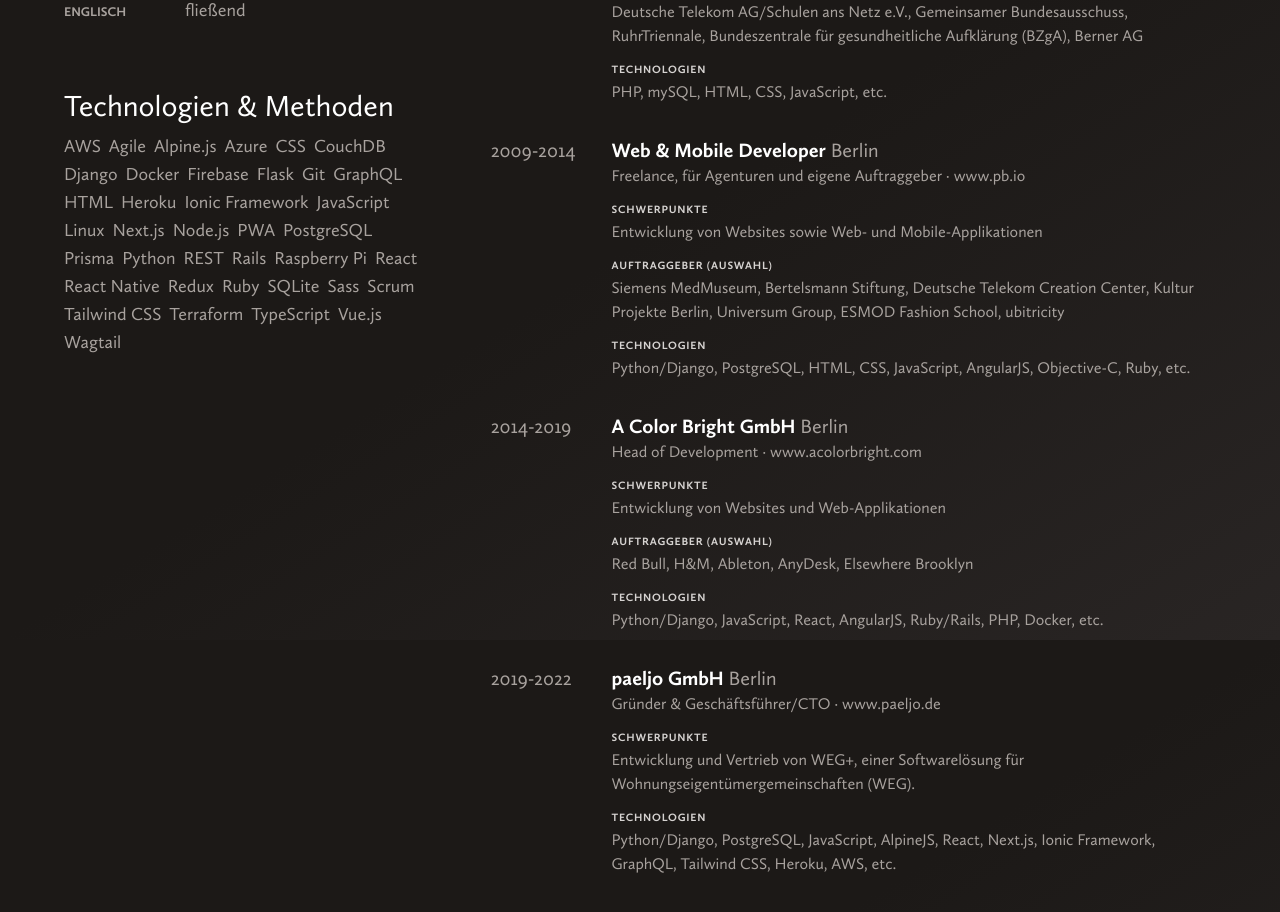
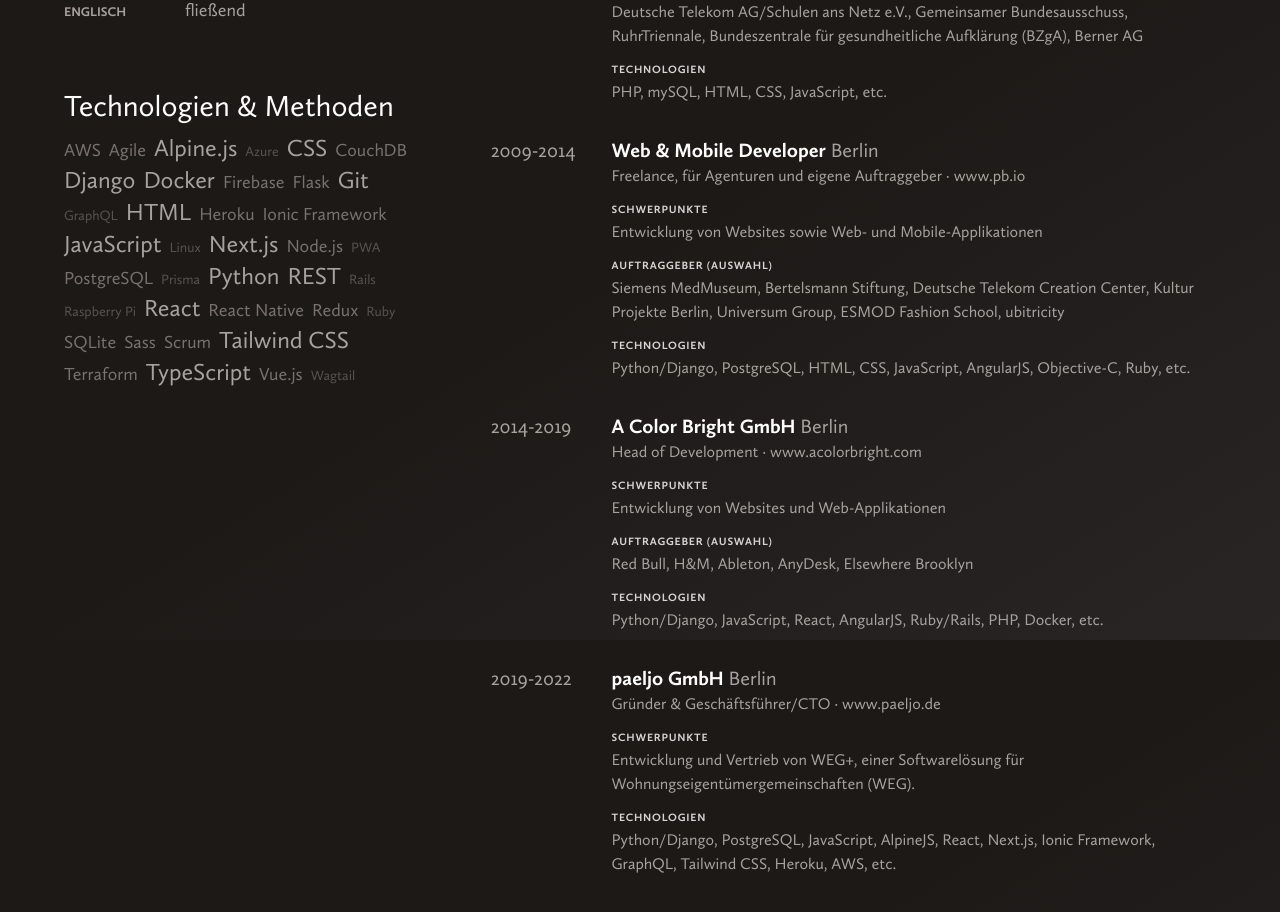
Before and after one commit to philippbosch/pb.io, a Next.js app: page /cv in a window 1280 px wide. Shown: the part 960-1872 px from the top of the page. Built offline with nearby package versions, Linux system fonts and the light colour scheme; what tailwindcss-hyphens would draw is missing.

Commit message:
feat: skill cloud

```diff
--- a/package.json
+++ b/package.json
@@ -9,6 +9,7 @@
     "lint": "next lint"
   },
   "dependencies": {
+    "classnames": "2.3.2",
     "date-fns": "2.29.3",
     "next": "12.3.1",
     "react": "18.2.0",
--- a/pages/cv.tsx
+++ b/pages/cv.tsx
@@ -1,3 +1,4 @@
+import classNames from 'classnames';
 import type { NextPage } from 'next';
 import Head from 'next/head';
 import differenceInYears from 'date-fns/differenceInYears';
@@ -49,68 +50,141 @@
         </div>
         <div>
           <H1>Technologien &amp; Methoden</H1>
-          <ul className="text-lg children:inline-block children:mr-2 children:transition-all hover:children:scale-150 hover:children:bg-gray-600 hover:children:text-white children:rounded hover:children:mr-0 hover:children:px-1">
+          <ul className="children:inline-block children:mr-2 children:transition-all hover:children:scale-150 hover:children:bg-gray-600 hover:children:text-white children:rounded hover:children:mr-0 hover:children:px-1">
             {[
-              { technology: 'HTML', url: 'https://html.spec.whatwg.org' },
-              { technology: 'CSS', url: 'https://www.w3.org/Style/CSS/' },
+              {
+                technology: 'HTML',
+                level: 3,
+                url: 'https://html.spec.whatwg.org',
+              },
+              {
+                technology: 'CSS',
+                level: 3,
+                url: 'https://www.w3.org/Style/CSS/',
+              },
               {
                 technology: 'JavaScript',
+                level: 3,
                 url: 'https://www.w3.org/standards/webdesign/script',
               },
               {
                 technology: 'TypeScript',
+                level: 3,
                 url: 'https://www.typescriptlang.org',
               },
-              { technology: 'Python', url: 'https://www.python.org' },
-              { technology: 'Django', url: 'https://www.djangoproject.com' },
+              { technology: 'Python', level: 3, url: 'https://www.python.org' },
+              {
+                technology: 'Django',
+                level: 3,
+                url: 'https://www.djangoproject.com',
+              },
               {
                 technology: 'REST',
+                level: 3,
                 url: 'https://www.ics.uci.edu/~fielding/pubs/dissertation/rest_arch_style.htm',
               },
-              { technology: 'GraphQL', url: 'https://graphql.org' },
-              { technology: 'Ruby', url: 'https://www.ruby-lang.org/de/' },
-              { technology: 'Agile', url: 'https://agilemanifesto.org' },
-              { technology: 'Scrum', url: 'https://www.scrum.org' },
-              { technology: 'PostgreSQL', url: 'https://www.postgresql.org' },
+              { technology: 'GraphQL', level: 1, url: 'https://graphql.org' },
+              {
+                technology: 'Ruby',
+                level: 1,
+                url: 'https://www.ruby-lang.org/de/',
+              },
+              {
+                technology: 'Agile',
+                level: 2,
+                url: 'https://agilemanifesto.org',
+              },
+              { technology: 'Scrum', level: 2, url: 'https://www.scrum.org' },
+              {
+                technology: 'PostgreSQL',
+                level: 2,
+                url: 'https://www.postgresql.org',
+              },
               {
                 technology: 'Ionic Framework',
+                level: 2,
                 url: 'https://ionicframework.com',
               },
-              { technology: 'React', url: 'https://reactjs.org' },
-              { technology: 'Next.js', url: 'https://nextjs.org' },
-              { technology: 'Vue.js', url: 'https://vuejs.org' },
-              { technology: 'Docker', url: 'https://www.docker.com' },
-              { technology: 'Alpine.js', url: 'https://alpinejs.dev' },
-              { technology: 'Tailwind CSS', url: 'https://tailwindcss.com' },
-              { technology: 'Heroku', url: 'https://www.heroku.com' },
-              { technology: 'AWS', url: 'https://aws.amazon.com/' },
-              { technology: 'Azure', url: 'https://azure.microsoft.com/' },
-              { technology: 'Git', url: 'https://git-scm.com' },
-              { technology: 'Firebase', url: 'https://firebase.google.com' },
-              { technology: 'Prisma', url: 'https://www.prisma.io' },
-              { technology: 'SQLite', url: 'https://www.sqlite.org/' },
-              { technology: 'CouchDB', url: 'https://couchdb.apache.org' },
-              { technology: 'Flask', url: 'https://flask.palletsprojects.com' },
-              { technology: 'Linux', url: 'https://www.linux.org' },
-              { technology: 'Node.js', url: 'https://nodejs.org' },
+              { technology: 'React', level: 3, url: 'https://reactjs.org' },
+              { technology: 'Next.js', level: 3, url: 'https://nextjs.org' },
+              { technology: 'Vue.js', level: 2, url: 'https://vuejs.org' },
+              { technology: 'Docker', level: 3, url: 'https://www.docker.com' },
+              {
+                technology: 'Alpine.js',
+                level: 3,
+                url: 'https://alpinejs.dev',
+              },
+              {
+                technology: 'Tailwind CSS',
+                level: 3,
+                url: 'https://tailwindcss.com',
+              },
+              { technology: 'Heroku', level: 2, url: 'https://www.heroku.com' },
+              { technology: 'AWS', level: 2, url: 'https://aws.amazon.com/' },
+              {
+                technology: 'Azure',
+                level: 1,
+                url: 'https://azure.microsoft.com/',
+              },
+              { technology: 'Git', level: 3, url: 'https://git-scm.com' },
+              {
+                technology: 'Firebase',
+                level: 2,
+                url: 'https://firebase.google.com',
+              },
+              { technology: 'Prisma', level: 1, url: 'https://www.prisma.io' },
+              {
+                technology: 'SQLite',
+                level: 2,
+                url: 'https://www.sqlite.org/',
+              },
+              {
+                technology: 'CouchDB',
+                level: 2,
+                url: 'https://couchdb.apache.org',
+              },
+              {
+                technology: 'Flask',
+                level: 2,
+                url: 'https://flask.palletsprojects.com',
+              },
+              { technology: 'Linux', level: 1, url: 'https://www.linux.org' },
+              { technology: 'Node.js', level: 2, url: 'https://nodejs.org' },
               {
                 technology: 'PWA',
+                level: 1,
                 url: 'https://web.dev/progressive-web-apps/',
               },
-              { technology: 'Rails', url: 'https://rubyonrails.org' },
-              { technology: 'React Native', url: 'https://reactnative.dev' },
+              { technology: 'Rails', level: 1, url: 'https://rubyonrails.org' },
+              {
+                technology: 'React Native',
+                level: 2,
+                url: 'https://reactnative.dev',
+              },
               {
                 technology: 'Raspberry Pi',
+                level: 1,
                 url: 'https://www.raspberrypi.com',
               },
-              { technology: 'Redux', url: 'https://redux.js.org' },
-              { technology: 'Sass', url: 'https://sass-lang.com' },
-              { technology: 'Terraform', url: 'https://www.terraform.io' },
-              { technology: 'Wagtail', url: 'https://wagtail.org' },
+              { technology: 'Redux', level: 2, url: 'https://redux.js.org' },
+              { technology: 'Sass', level: 2, url: 'https://sass-lang.com' },
+              {
+                technology: 'Terraform',
+                level: 2,
+                url: 'https://www.terraform.io',
+              },
+              { technology: 'Wagtail', level: 1, url: 'https://wagtail.org' },
             ]
               .sort((a, b) => (a.technology > b.technology ? 1 : -1))
               .map((t) => (
-                <li key={t.technology}>
+                <li
+                  key={t.technology}
+                  className={classNames({
+                    'text-sm text-gray-600': t.level === 1,
+                    'text-lg text-gray-500': t.level === 2,
+                    'text-2xl text-gray-400': t.level === 3,
+                  })}
+                >
                   <a href={t.url}>{t.technology}</a>
                 </li>
               ))}
```
Also changed, not shown: 1 other file (tests, documents, lock files or other folders).
